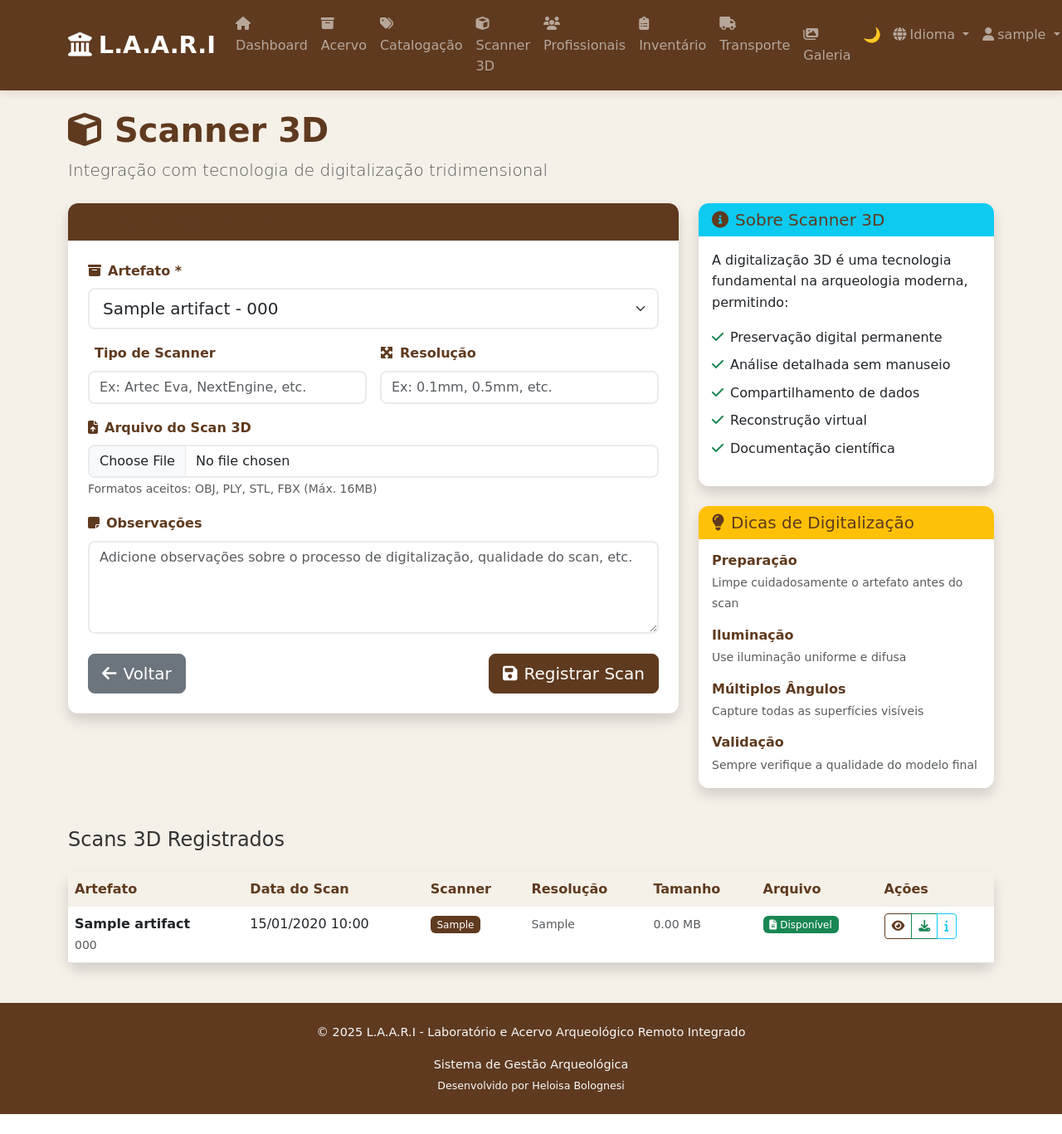
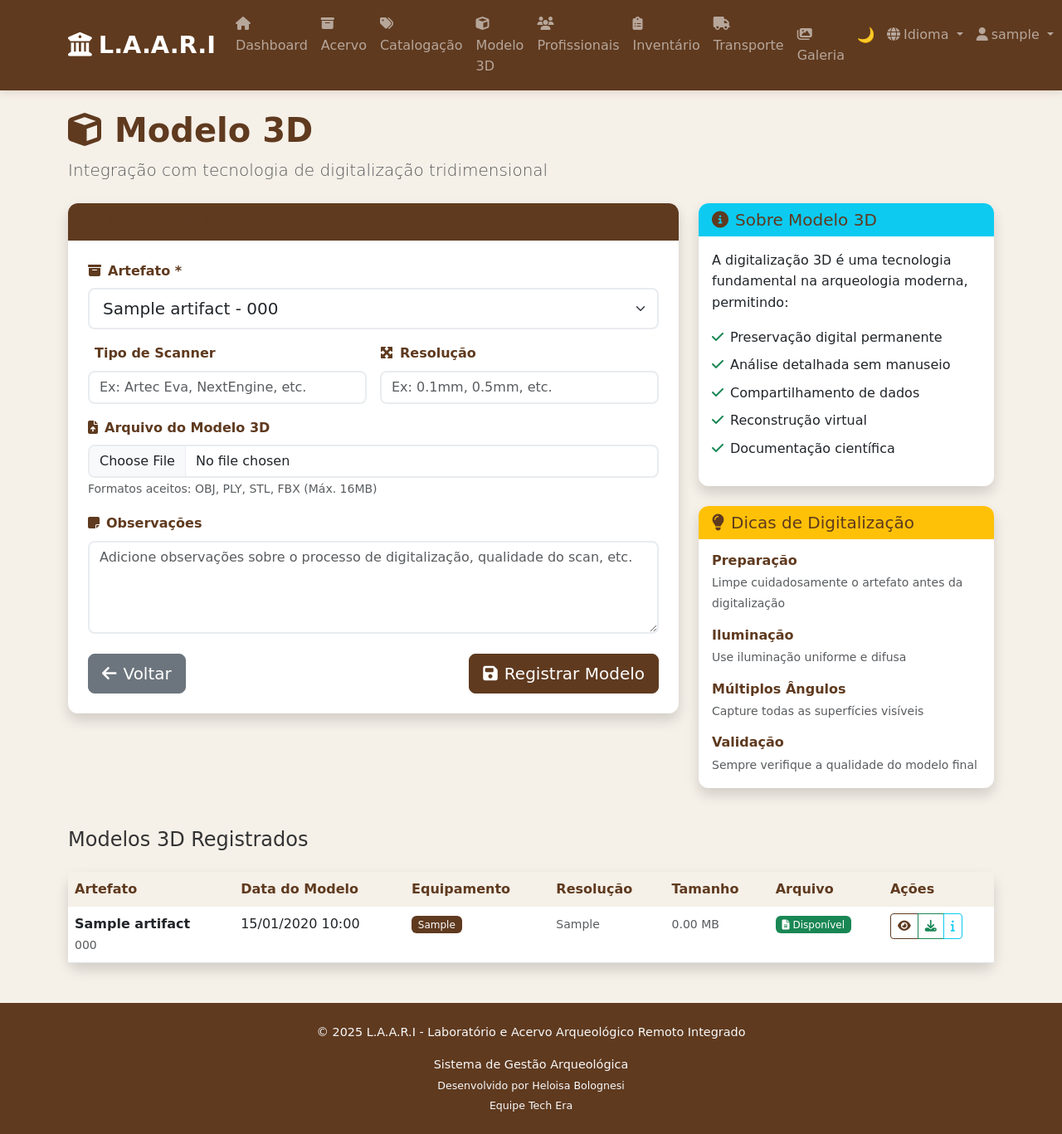
Before and after one commit to heloisabolognesi/teste22, a Flask app: page /scanner_3d in a window 1280 px wide. Shown: the whole page at 83% size. Before the commit the page ends 1343 px from the top, so only its background shows below. Run offline with Flask 3, Linux system fonts and the light colour scheme; a user stored in the database is signed in; tables that the repository leaves empty hold one stand-in row (values such as "Sample post"); some libraries are stand-ins or nearby versions; some web fonts are replaced.

Commit message:
Update terminology and footer to reflect 3D models
Replaces "Scanner 3D" with "Modelo 3D" across templates, updates footer, and adjusts artifact properties.

Replit-Commit-Author: Agent
Replit-Commit-Session-Id: e5e82fc3-78f7-43b1-9d5c-71e5209f6fc0
Replit-Commit-Checkpoint-Type: full_checkpoint
Replit-Commit-Event-Id: d208efaa-5536-4963-8b3f-93cb823f796b
Replit-Commit-Screenshot-Url: https://storage.googleapis.com/screenshot-production-us-central1/99929ef9-ec3b-4086-b395-0b98b36d8f91/e5e82fc3-78f7-43b1-9d5c-71e5209f6fc0/TUfercd

```diff
--- a/templates/acervo.html
+++ b/templates/acervo.html
@@ -166,8 +166,8 @@
                                 </span>
                                 {% endif %}
                                 {% if artifact.scans_3d %}
-                                <span class="badge bg-info" title="Possui scan 3D">
-                                    <i class="fas fa-scanner"></i>
+                                <span class="badge bg-info" title="Possui modelo 3D">
+                                    <i class="fas fa-cube"></i>
                                 </span>
                                 {% endif %}
                                 {% if artifact.transports %}
--- a/templates/base.html
+++ b/templates/base.html
@@ -46,7 +46,7 @@
                     </li>
                     <li class="nav-item">
                         <a class="nav-link" href="{{ url_for('scanner_3d') }}">
-                            <i class="fas fa-cube me-1"></i>{{ _('Scanner 3D') }}
+                            <i class="fas fa-cube me-1"></i>{{ _('Modelo 3D') }}
                         </a>
                     </li>
                     <li class="nav-item">
@@ -145,7 +145,8 @@
         <div class="container text-center">
             <p>&copy; 2025 L.A.A.R.I - Laboratório e Acervo Arqueológico Remoto Integrado</p>
             <p class="mb-1">Sistema de Gestão Arqueológica</p>
-            <p class="mb-0 small">Desenvolvido por Heloisa Bolognesi</p>
+            <p class="mb-1 small">Desenvolvido por Heloisa Bolognesi</p>
+            <p class="mb-0 small">Equipe Tech Era</p>
         </div>
     </footer>
 
--- a/templates/catalogacao.html
+++ b/templates/catalogacao.html
@@ -114,7 +114,7 @@
                             {% endif %}
                             {% if artifact.scans_3d %}
                             <span class="badge bg-success me-1">
-                                <i class="fas fa-scanner me-1"></i>Scanned
+                                <i class="fas fa-cube me-1"></i>3D
                             </span>
                             {% endif %}
                         </div>
--- a/templates/catalogar_novo.html
+++ b/templates/catalogar_novo.html
@@ -29,7 +29,8 @@
                             <label for="{{ form.name.id }}" class="form-label fw-bold">
                                 <i class="fas fa-signature me-2"></i>Nome do Artefato *
                             </label>
-                            {{ form.name(class="form-control form-control-lg", placeholder="Digite o nome do artefato") }}
+                            {{ form.name(class="form-control form-control-lg", placeholder="Ex: ST001, ARQ-2024-015") }}
+                            <small class="form-text text-muted"><i class="fas fa-info-circle me-1"></i>Use a sigla do sítio seguida da numeração do artefato</small>
                             {% if form.name.errors %}
                                 <div class="invalid-feedback d-block">
                                     {% for error in form.name.errors %}{{ error }}{% endfor %}
--- a/templates/dashboard.html
+++ b/templates/dashboard.html
@@ -90,10 +90,10 @@
                     <div class="module-icon bg-archaeological text-white rounded-circle mx-auto mb-3">
                         <i class="fas fa-cube fa-2x"></i>
                     </div>
-                    <h4 class="card-title">{{ _('Scanner 3D') }}</h4>
+                    <h4 class="card-title">{{ _('Modelo 3D') }}</h4>
                     <p class="card-text text-muted">{{ _('Integração com tecnologia de digitalização tridimensional.') }}</p>
                     <a href="{{ url_for('scanner_3d') }}" class="btn btn-archaeological">
-                        <i class="fas fa-arrow-right me-2"></i>{{ _('Acessar Scanner') }}
+                        <i class="fas fa-arrow-right me-2"></i>{{ _('Acessar Modelos') }}
                     </a>
                 </div>
             </div>
--- a/templates/scanner_3d.html
+++ b/templates/scanner_3d.html
@@ -1,22 +1,22 @@
 {% extends "base.html" %}
 
-{% block title %}Scanner 3D - L.A.A.R.I{% endblock %}
+{% block title %}Modelo 3D - L.A.A.R.I{% endblock %}
 
 {% block content %}
 <div class="page-header mb-4">
     <h1 class="display-6 fw-bold">
-        <i class="fas fa-cube me-3"></i>Scanner 3D
+        <i class="fas fa-cube me-3"></i>Modelo 3D
     </h1>
     <p class="lead text-muted">Integração com tecnologia de digitalização tridimensional</p>
 </div>
 
-<!-- Scanner 3D Form -->
+<!-- Modelo 3D Form -->
 <div class="row">
     <div class="col-lg-8">
         <div class="card border-0 shadow">
             <div class="card-header bg-archaeological text-white">
                 <h4 class="mb-0">
-                    <i class="fas fa-plus-circle me-2"></i>Registrar Novo Scan 3D
+                    <i class="fas fa-plus-circle me-2"></i>Registrar Novo Modelo 3D
                 </h4>
             </div>
 
@@ -67,7 +67,7 @@
                         <!-- Scan File Upload -->
                         <div class="col-12">
                             <label for="{{ form.scan_file.id }}" class="form-label fw-bold">
-                                <i class="fas fa-file-upload me-2"></i>Arquivo do Scan 3D
+                                <i class="fas fa-file-upload me-2"></i>Arquivo do Modelo 3D
                             </label>
                             {{ form.scan_file(class="form-control", accept=".obj,.ply,.stl,.fbx") }}
                             <small class="form-text text-muted">Formatos aceitos: OBJ, PLY, STL, FBX (Máx. 16MB)</small>
@@ -99,7 +99,7 @@
                         </a>
 
                         <button type="submit" class="btn btn-archaeological btn-lg">
-                            <i class="fas fa-save me-2"></i>Registrar Scan
+                            <i class="fas fa-save me-2"></i>Registrar Modelo
                         </button>
                     </div>
                 </form>
@@ -107,12 +107,12 @@
         </div>
     </div>
 
-    <!-- Scanner Info Sidebar -->
+    <!-- Modelo 3D Info Sidebar -->
     <div class="col-lg-4">
         <div class="card border-0 shadow mb-4">
             <div class="card-header bg-info text-white">
                 <h5 class="mb-0">
-                    <i class="fas fa-info-circle me-2"></i>Sobre Scanner 3D
+                    <i class="fas fa-info-circle me-2"></i>Sobre Modelo 3D
                 </h5>
             </div>
             <div class="card-body">
@@ -137,7 +137,7 @@
             <div class="card-body">
                 <div class="tip-item mb-3">
                     <h6 class="fw-bold">Preparação</h6>
-                    <small class="text-muted">Limpe cuidadosamente o artefato antes do scan</small>
+                    <small class="text-muted">Limpe cuidadosamente o artefato antes da digitalização</small>
                 </div>
                 <div class="tip-item mb-3">
                     <h6 class="fw-bold">Iluminação</h6>
@@ -156,10 +156,10 @@
     </div>
 </div>
 
-<!-- Existing Scans -->
+<!-- Existing Models -->
 {% if scans %}
 <div class="mt-5">
-    <h3 class="h4 mb-4">Scans 3D Registrados</h3>
+    <h3 class="h4 mb-4">Modelos 3D Registrados</h3>
 
     <div class="card border-0 shadow">
         <div class="card-body p-0">
@@ -168,8 +168,8 @@
                     <thead class="table-light">
                         <tr>
                             <th>Artefato</th>
-                            <th>Data do Scan</th>
-                            <th>Scanner</th>
+                            <th>Data do Modelo</th>
+                            <th>Equipamento</th>
                             <th>Resolução</th>
                             <th>Tamanho</th>
                             <th>Arquivo</th>
```
